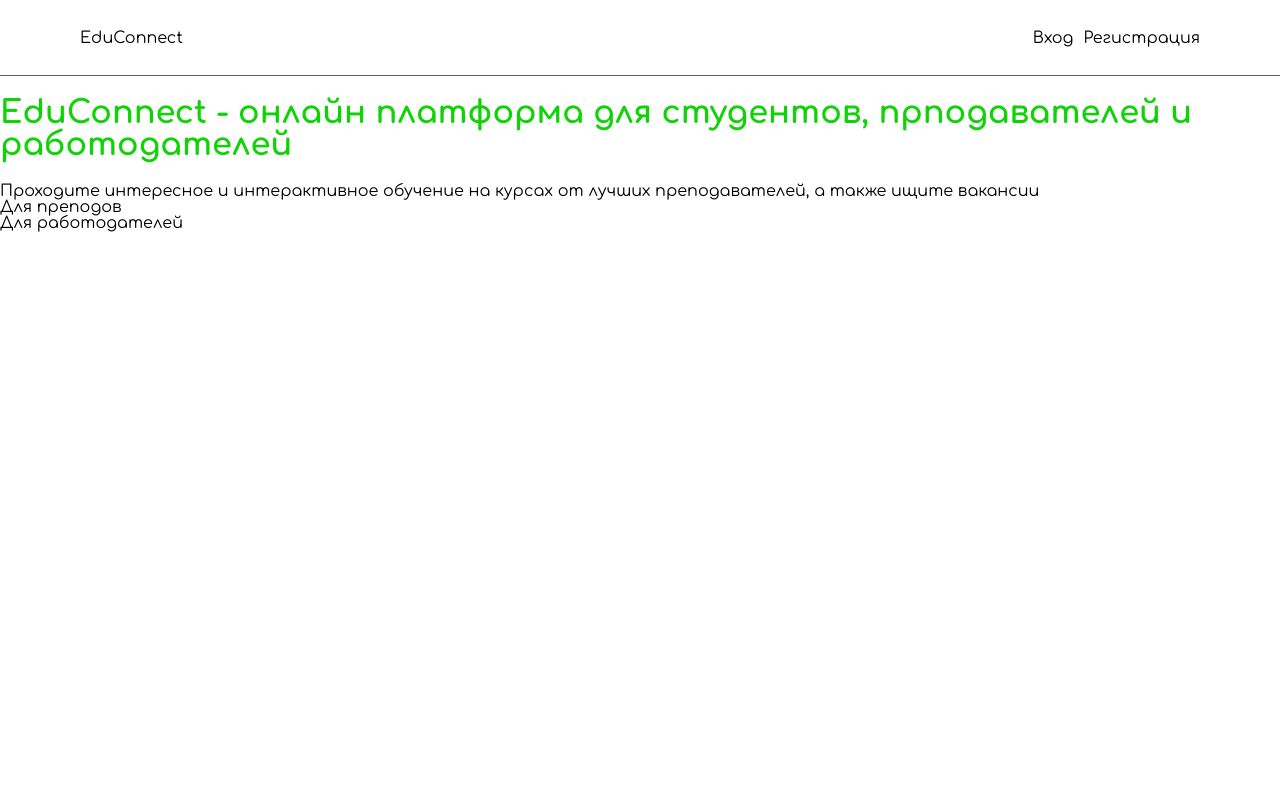
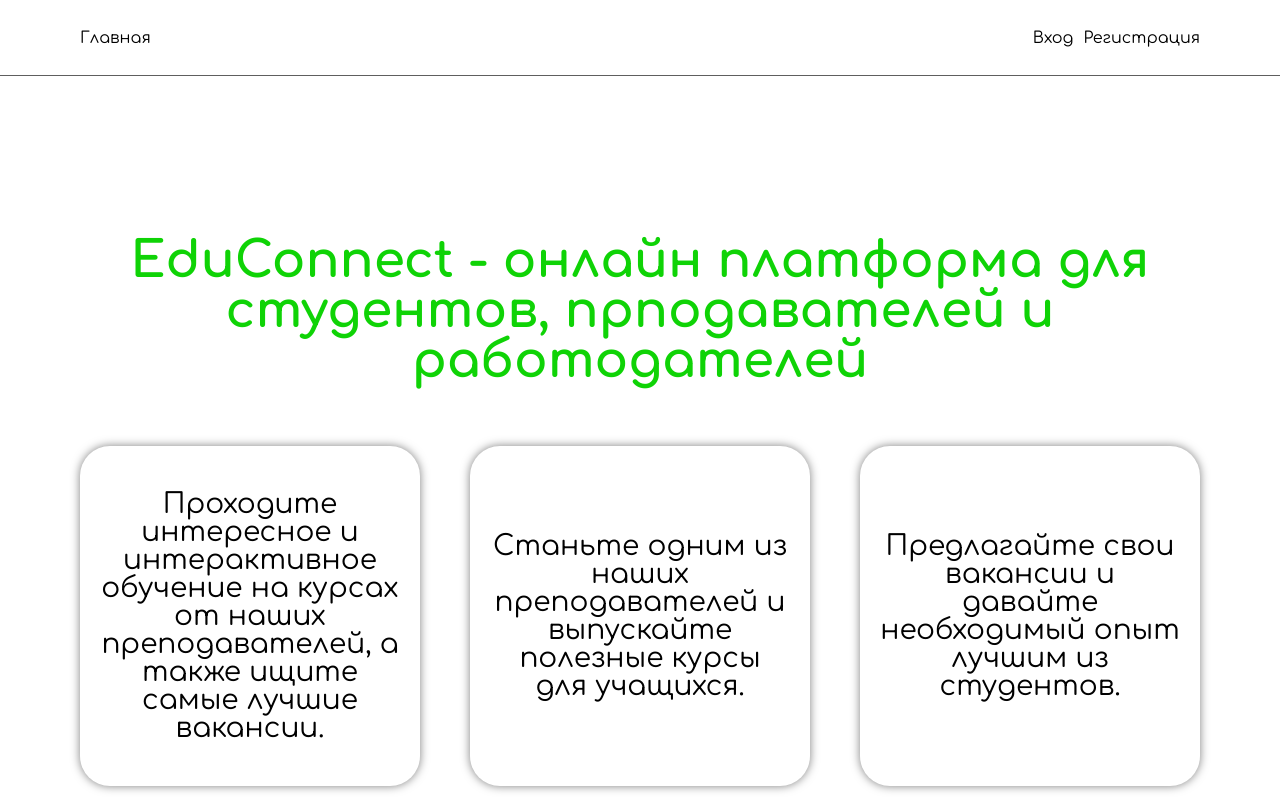
Before and after one commit to lopurw/ChillGuys_EduConnect, a React (Vite) app: page /home in a window 1280 px wide. Built offline with nearby package versions, Linux system fonts and the light colour scheme.

Commit message:
General.css

```diff
--- a/src/components/Navbar.jsx
+++ b/src/components/Navbar.jsx
@@ -3,7 +3,7 @@
 import classes from '../styles/Navbar.module.css';
 
 const Navbar = () => {
-  const [role, setRole] = useState('Студент');
+  const [role, setRole] = useState('');
 
   return (
       <nav>
--- a/src/pages/Home.jsx
+++ b/src/pages/Home.jsx
@@ -2,20 +2,22 @@
 
 const Home = () => {
   return (
-    <div>
-      <h1 className={classes.form}>EduConnect - онлайн платформа для студентов, прподавателей и работодателей</h1>
-      <div>
-        <div>
-        Проходите интересное и интерактивное обучение на курсах от лучших преподавателей, а также ищите вакансии
-        </div>
-        <div>
-        Для преподов
-        </div>
-        <div>
-        Для работодателей
-        </div>
+      <div className={classes.wrapper}>
+          <div className={classes.container}>
+              <h1>EduConnect - онлайн платформа для студентов, прподавателей и работодателей</h1>
+              <div className={classes.info_blocks}>
+                  <div className={classes.info_block}>
+                      Проходите интересное и интерактивное обучение на курсах от наших преподавателей, а также ищите самые лучшие вакансии.
+                  </div>
+                  <div className={classes.info_block}>
+                      Станьте одним из наших преподавателей и выпускайте полезные курсы для учащихся.
+                  </div>
+                  <div className={classes.info_block}>
+                      Предлагайте свои вакансии и давайте необходимый опыт лучшим из студентов.
+                  </div>
+              </div>
+          </div>
       </div>
-    </div>
   );
 };
 
--- /dev/null
+++ b/src/pages/HomeUser.jsx
@@ -0,0 +1,48 @@
+``
+import React, { useState } from 'react';
+import { register } from '../services/ApiServ';
+import StatisticsChart from '../components/StatisticsUserHome';
+
+import classes from '../styles/HomeUser.module.css';
+
+import { NavLink } from 'react-router-dom';
+
+const HomeUser = () => {
+
+
+    return (
+        <>
+            <div className={classes.main}>
+                <h1>Начинай обучение уже сейчас!</h1>
+                <div className={classes.buttons_container}>
+                    <NavLink
+                        to="/coursesuser"
+                        className={({ isActive }) => (isActive ? 'activeLink' : 'link')}
+                    >
+                        <button className={classes.button}>{' '}
+                            <img src="/public/search.png" alt="" /> Поиск курсов</button>
+                    </NavLink>
+                    <button className={classes.button}>
+                        {' '}
+                        <img src="/public/vacancy.png" alt="" />
+                        Вакансии
+                    </button>
+                    <button className={classes.button}>
+                        {' '}
+                        <img src="/public/project.png" alt="" /> Проекты
+                    </button>
+                    <button className={classes.button}>
+                        {' '}
+                        <img src="/public/courses.png" alt="" /> Мои курсы
+                    </button>
+                </div>
+                <StatisticsChart></StatisticsChart>
+            </div>
+
+        </>
+    );
+
+};
+
+export default HomeUser;
+``
--- a/src/styles/Home.module.css
+++ b/src/styles/Home.module.css
@@ -1,5 +1,36 @@
 @import url('Variables.css');
 
-.form {
+.wrapper {
+    width: 100%;
+}
+
+.container {
+    padding: 0 80px 0 80px;
+}
+
+.container h1 {
+    text-align: center;
+    margin: 160px 0 60px;
+    font-size: 50px;
     color: var(--green-color);
 }
+
+.info_blocks {
+    width: 100%;
+    display: grid;
+    grid-template-columns: repeat(3, 1fr);
+    gap: 50px;
+}
+
+.info_block {
+    min-height: 300px;
+    display: flex;
+    align-items: center;
+    justify-content: center;
+    background: #fff;
+    text-align: center;
+    font-size: 28px;
+    border-radius: 30px;
+    box-shadow: 0 0 10px rgba(0, 0, 0, 0.5);
+    padding: 20px;
+}
```
